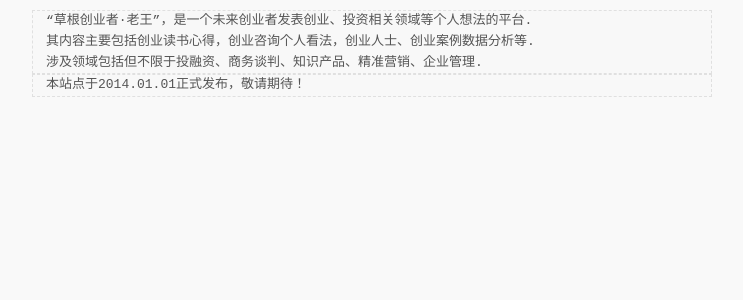
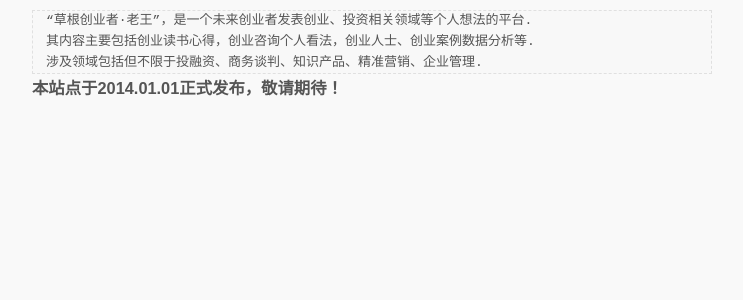
Before and after one commit to laowang24/laowang24.github.com, a Jekyll site: the page built from index.markdown, in a window 1280 px wide. Shown: the top 300 px of the page, without its empty margins (268-1011 px from the left). Built offline with Jekyll 4.4.1, drawn with Linux system fonts in a browser that asks for light colours; some web fonts are replaced; Markdown is read by kramdown in place of the engine named in the settings.

Commit message:
update at 2013-12-16

```diff
--- a/index.markdown
+++ b/index.markdown
@@ -8,4 +8,4 @@ layout: welcome
 >  其内容主要包括创业读书心得，创业咨询个人看法，创业人士、创业案例数据分析等.
 >  涉及领域包括但不限于投融资、商务谈判、知识产品、精准营销、企业管理.
 
->  本站点于2014.01.01正式发布，敬请期待！
+###  本站点于2014.01.01正式发布，敬请期待！
```
